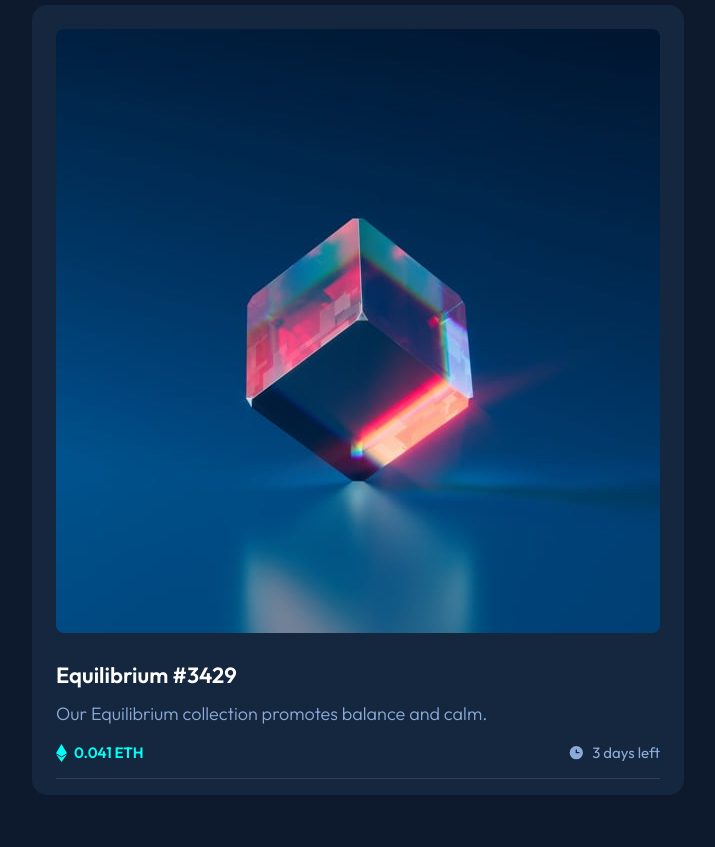
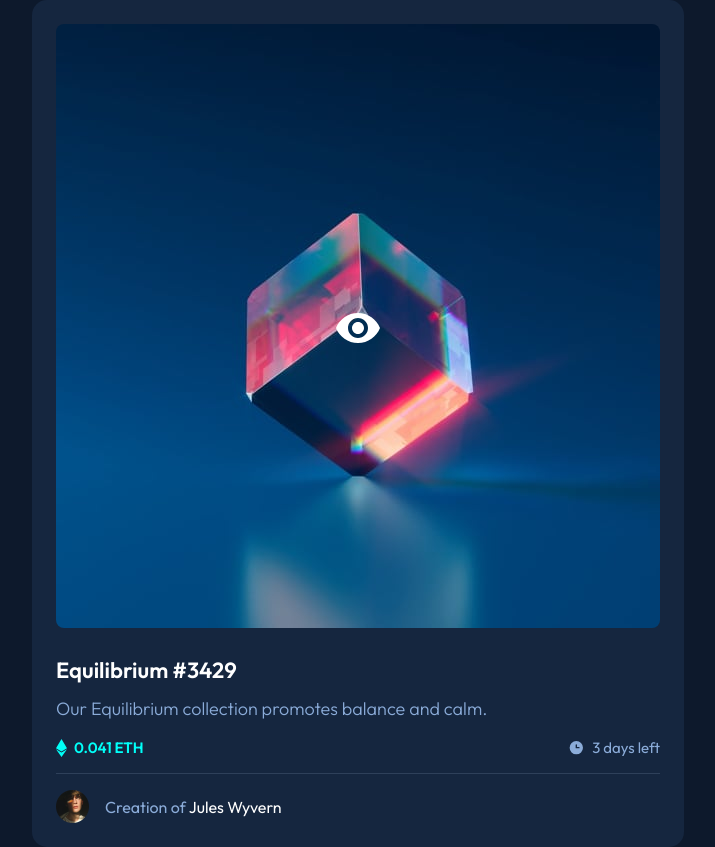
Before and after one commit to e-Steffen/NFT-Card, a plain HTML site: page index.html in a window 1280 px wide. Shown: the whole page, without its empty margins (282-997 px from the left). Before the commit the page ends 800 px from the top, so only its background shows below. Drawn offline with Linux system fonts and the light colour scheme.

Commit message:
added all funcionality

```diff
--- a/index.html
+++ b/index.html
@@ -17,18 +17,25 @@
   </head>
   <body>
     <div class="card">
+      <div class="heroframe">
         <img class="hero" src="./images/image-equilibrium.jpg" alt="nix" />
+        <img class="eye" src="./images/icon-view.svg" alt="nothing to stare at" />
+      </div>
       <h1>Equilibrium #3429</h1>
       <p class="card-description">Our Equilibrium collection promotes balance and calm.</p>
       <div class="trade">
         <div class="balance">
-        <img src="./images/icon-ethereum.svg" alt="nix pic 404">
+          <img src="./images/icon-ethereum.svg" alt="nix pic 404" />
           <span>0.041 ETH</span>
         </div>
         <div class="countdown">
-        <img src="./images/icon-clock.svg" alt="clock is ticking away itself">
+          <img src="./images/icon-clock.svg" alt="clock is ticking away itself" />
           <span>3 days left</span>
         </div>
+      </div>
+      <div class="creator">
+        <img src="./images/image-avatar.png" alt="" />
+        <span class="created">Creation of <span class="creatorName">Jules Wyvern</span></span>
       </div>
     </div>
   </body>
--- a/script.js
+++ b/script.js
@@ -0,0 +1,13 @@
+const imgF = document.querySelector(".heroframe");
+const img = document.querySelector(".hero");
+const imgEye = document.querySelector(".eye");
+
+imgF.addEventListener("mouseenter", () => {
+  imgEye.style.display = "block";
+  img.style.opacity = "50%";
+});
+
+imgF.addEventListener("mouseleave", () => {
+  img.style.opacity = "100%";
+  imgEye.style.display = "none";
+});
--- a/style.css
+++ b/style.css
@@ -1,6 +1,7 @@
 :root {
   --color-white: #fff;
   --color-soft-blue: #8bacd9;
+  --color-petrol: #00fff8;
 }
 
 * {
@@ -26,6 +27,11 @@ h1 {
   margin: 1.5rem 0 0.75rem 0;
 }
 
+h1:hover {
+  cursor: pointer;
+  color: var(--color-petrol);
+}
+
 .card {
   background-color: #15263f;
   /* width: 327px;
@@ -34,10 +40,26 @@ h1 {
   padding: 24px 24px 0 24px;
 }
 
+.heroframe {
+  position: relative;
+}
+
 .hero {
   width: 100%;
   border-radius: 8px;
 }
+
+.eye {
+  position: absolute;
+  left: 50%;
+  top: 50%;
+  transform: translate(-50%, -50%);
+}
+
+/* .hero-effect {
+  opacity: 0.503;
+  color: var(--color-petrol);
+} */
 
 .card-description {
   font-size: 1.125rem;
@@ -74,3 +96,29 @@ h1 {
   font-weight: 400;
   margin-left: 0.4375rem;
 }
+
+.creator {
+  display: flex;
+  justify-items: left;
+  align-items: center;
+  margin-bottom: 1.5rem;
+}
+
+.creator img {
+  width: 2.0625rem;
+  height: 2.0625rem;
+}
+
+.created {
+  color: #8bacd9;
+  margin-left: 1rem;
+}
+
+.creatorName {
+  color: #ffffff;
+}
+
+.creatorName:hover {
+  cursor: pointer;
+  color: var(--color-petrol);
+}
```
Lines whose indentation alone changed are shown as unchanged.
